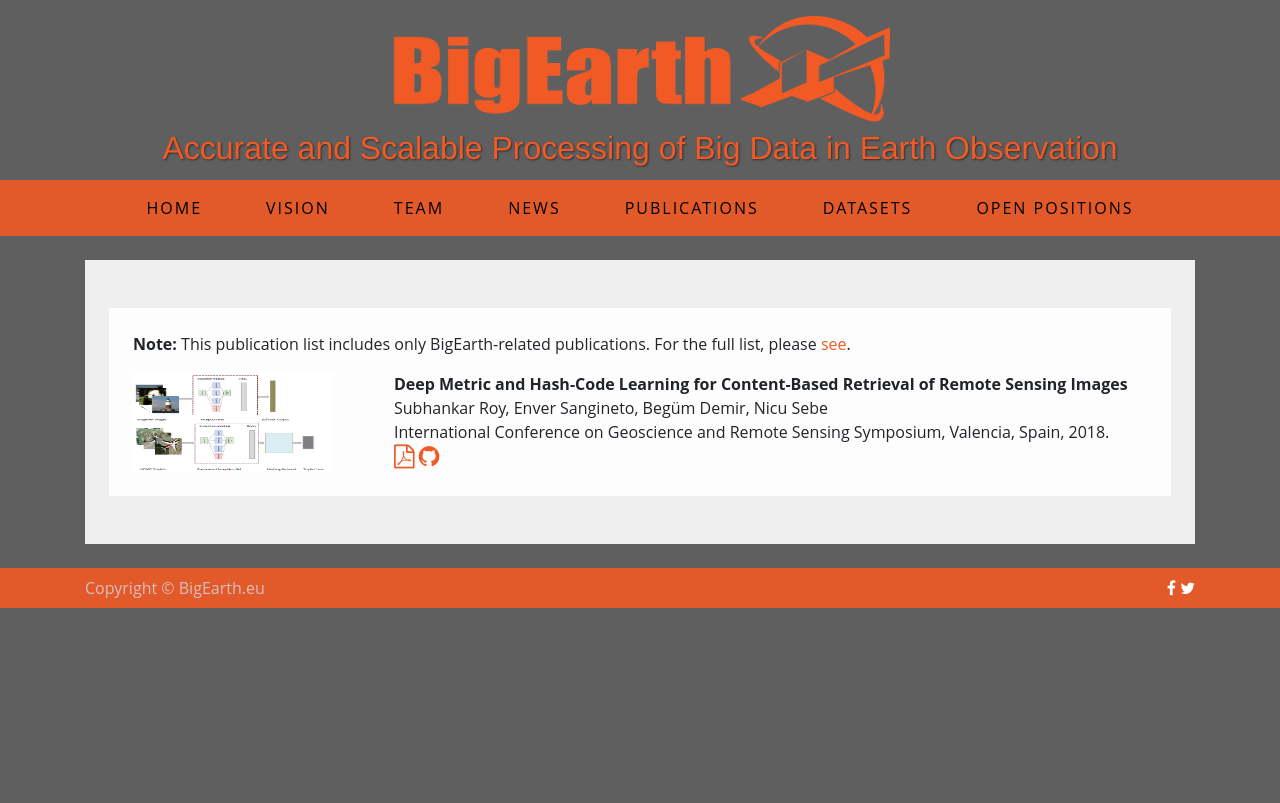
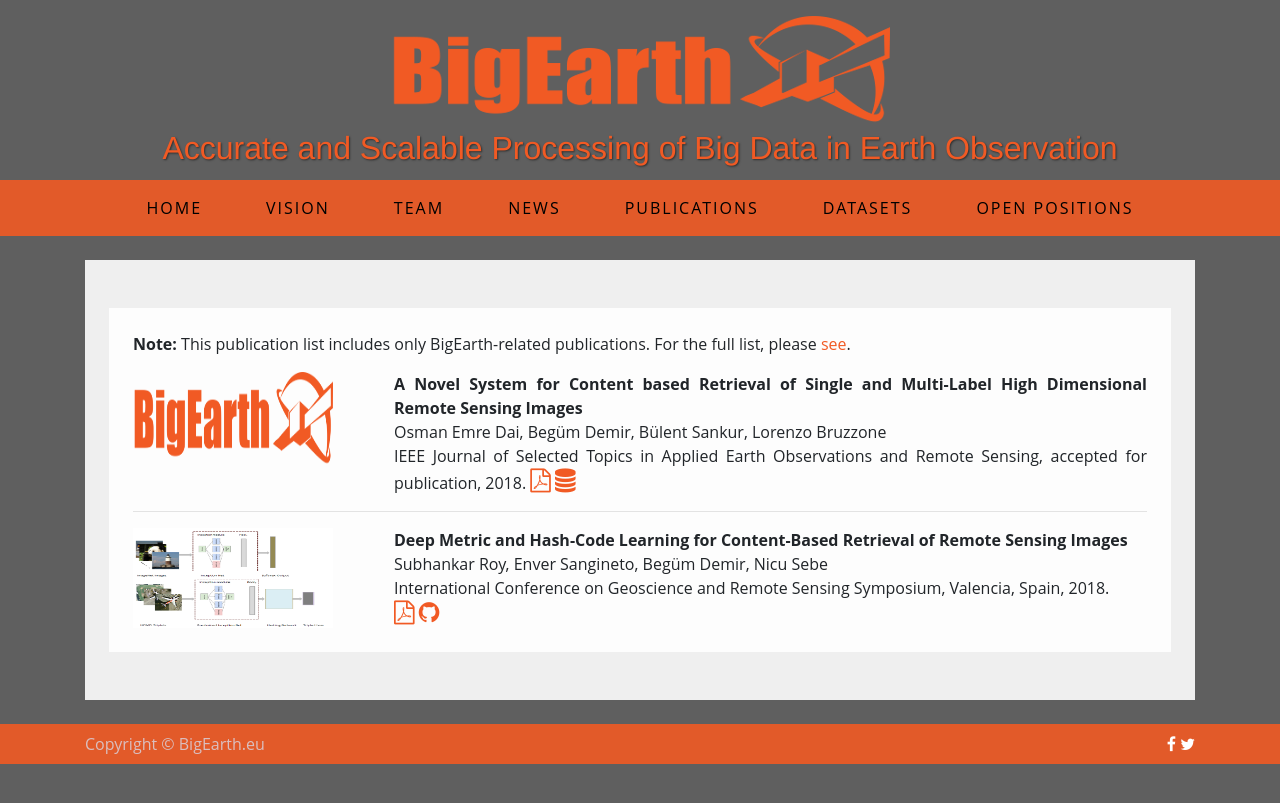
Before and after one commit to rsim-tu-berlin/bigearth.eu, a Jekyll site: the page built from publications.md, in a window 1280 px wide. Shown: the top 803 px of the page. Built offline with Jekyll 4.4.1, drawn with Linux system fonts in a browser that asks for light colours; nearby versions of some CDN libraries.

Commit message:
publication added

```diff
--- a/publications.md
+++ b/publications.md
@@ -10,6 +10,22 @@ guid: http://www.bigearth.eu/publications
 		<p>
 			<b>Note:</b> This publication list includes only BigEarth-related publications. For the full list, please <a href="http://begumdemir.com/papers.html" target="_blank">see</a>.
 		</p>
+
+
+		<div class="row">
+			<div class="col-3">
+				<img class="publication-image" src="assets/images/bigearth.png" />
+			</div>
+			<div class="col-9">
+				<span class="publication-title">A Novel System for Content based Retrieval of Single and Multi-Label High Dimensional Remote Sensing Images</span> <br />
+				Osman Emre Dai, Begüm Demir, Bülent Sankur, Lorenzo Bruzzone <br />
+				IEEE Journal of Selected Topics in Applied Earth Observations and Remote Sensing, accepted for publication, 2018.
+				<a class="publication-icon" href="assets/publications/pdfs/A-Novel-System-for-Content-based-Retrieval-of-Single-and-Multi-Label-High-Dimensional-Remote-Sensing-Images" target="_blank"><i class="fa fa-file-pdf-o text-color-be"></i></a>
+				<a class="publication-icon" href="#" target="_blank"><i class="fa fa-database text-color-be"></i></a>
+			</div>
+		</div>
+		<hr />
+
 		<div class="row">
 			<div class="col-3">
 				<img class="publication-image" src="assets/publications/images/MHCLN-RoySanginetoDemirSebeFinal.png" />
@@ -23,5 +39,7 @@ guid: http://www.bigearth.eu/publications
 				<a class="publication-icon" href="https://github.com/MLEnthusiast/MHCLN" target="_blank"><i class="fa fa-github text-color-be"></i></a>
 			</div>
 		</div>
+
+
 	</div>
 </div>
```
Also changed, not shown: 1 other file.
